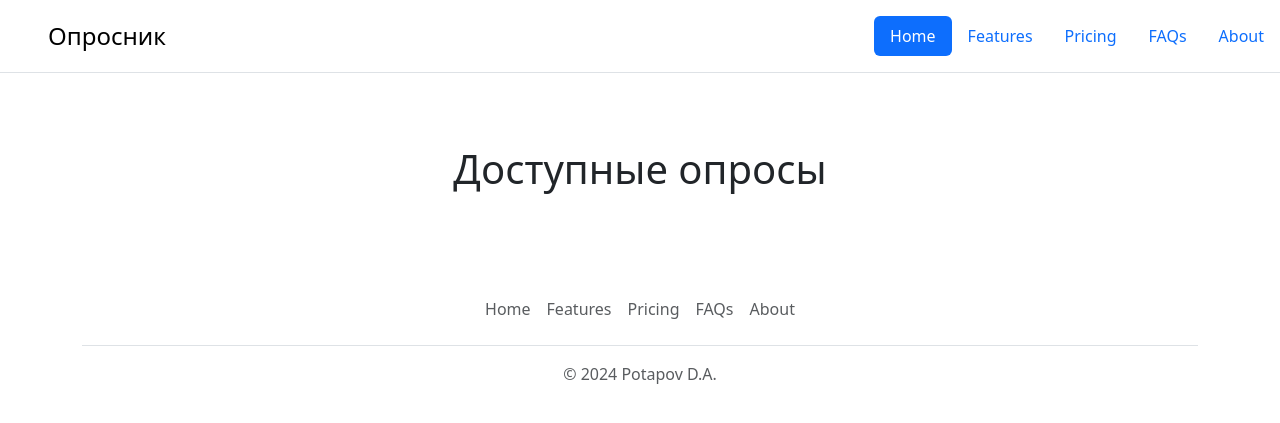
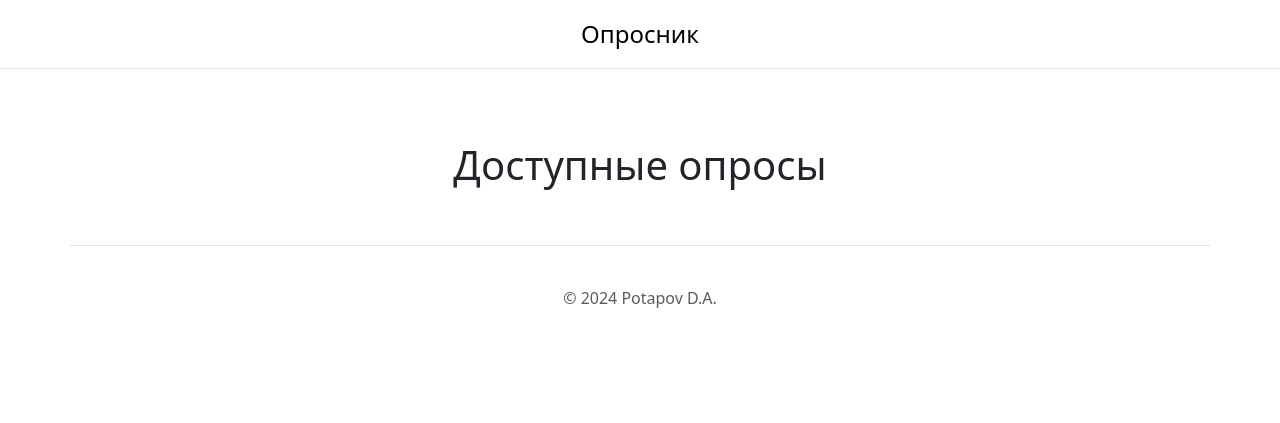
Before and after one commit to DAPotapov/survey, a Django app: page / in a window 1280 px wide. Shown: the top 423 px of the page. Run offline with Django 5.2, Linux system fonts and the light colour scheme; data that the repository does not hold is empty.

Commit message:
Updated models. Updated layout.

```diff
--- a/main/admin.py
+++ b/main/admin.py
@@ -1,8 +1,9 @@
 from django.contrib import admin
-from .models import Question, Choice, User, UsersActivity, Survey
+from .models import Question, Choice, UsersActivity, Survey
 
 
 # Register your models here.
 admin.site.register(Survey)
 admin.site.register(Question)
 admin.site.register(Choice)
+admin.site.register(UsersActivity)
--- a/main/templates/main/layout.html
+++ b/main/templates/main/layout.html
@@ -11,18 +11,10 @@
 
 
   <header class="d-flex flex-wrap justify-content-center py-3 mb-4 border-bottom">
-      <a href="/" class="d-flex align-items-center mb-3 mb-md-0 me-md-auto link-body-emphasis text-decoration-none">
-        <svg class="bi me-2" width="40" height="32"><use xlink:href="#bootstrap"></use></svg>
+      <a href="/" class="d-flex align-items-center mb-3 mb-md-0 link-body-emphasis text-decoration-none">
+        <!-- <svg class="bi me-2" width="40" height="32"><use xlink:href="#bootstrap"></use></svg> -->
         <span class="fs-4">Опросник</span>
       </a>
-
-      <ul class="nav nav-pills">
-        <li class="nav-item"><a href="#" class="nav-link active" aria-current="page">Home</a></li>
-        <li class="nav-item"><a href="#" class="nav-link">Features</a></li>
-        <li class="nav-item"><a href="#" class="nav-link">Pricing</a></li>
-        <li class="nav-item"><a href="#" class="nav-link">FAQs</a></li>
-        <li class="nav-item"><a href="#" class="nav-link">About</a></li>
-      </ul>
     </header>
 
 
@@ -34,15 +26,9 @@
 
 
 
-  <div class="container">
-      <footer class="py-3 my-4">
-        <ul class="nav justify-content-center border-bottom pb-3 mb-3">
-          <li class="nav-item"><a href="#" class="nav-link px-2 text-body-secondary">Home</a></li>
-          <li class="nav-item"><a href="#" class="nav-link px-2 text-body-secondary">Features</a></li>
-          <li class="nav-item"><a href="#" class="nav-link px-2 text-body-secondary">Pricing</a></li>
-          <li class="nav-item"><a href="#" class="nav-link px-2 text-body-secondary">FAQs</a></li>
-          <li class="nav-item"><a href="#" class="nav-link px-2 text-body-secondary">About</a></li>
-        </ul>
+  <div class="container border-top">
+      <footer class="py-3 my-4 ">
+
         <p class="text-center text-body-secondary">© 2024 Potapov D.A.</p>
       </footer>
   </div>
--- a/survey/survey/settings.py
+++ b/survey/survey/settings.py
@@ -23,7 +23,6 @@ BASE_DIR = Path(__file__).resolve().parent.parent
 # SECURITY WARNING: keep the secret key used in production secret!
 load_dotenv()
 SECRET_KEY = os.environ.get('DJANGO_SECRET_KEY')
-#
 
 # SECURITY WARNING: don't run with debug turned on in production!
 DEBUG = True
```
Also changed, not shown: main/models.py (+12 -12 lines), main/migrations/0006_remove_usersactivity_user_and_more.py (added), main/migrations/0007_choice_next_question_alter_choice_question.py (added), main/migrations/0008_alter_choice_next_question.py (added).
